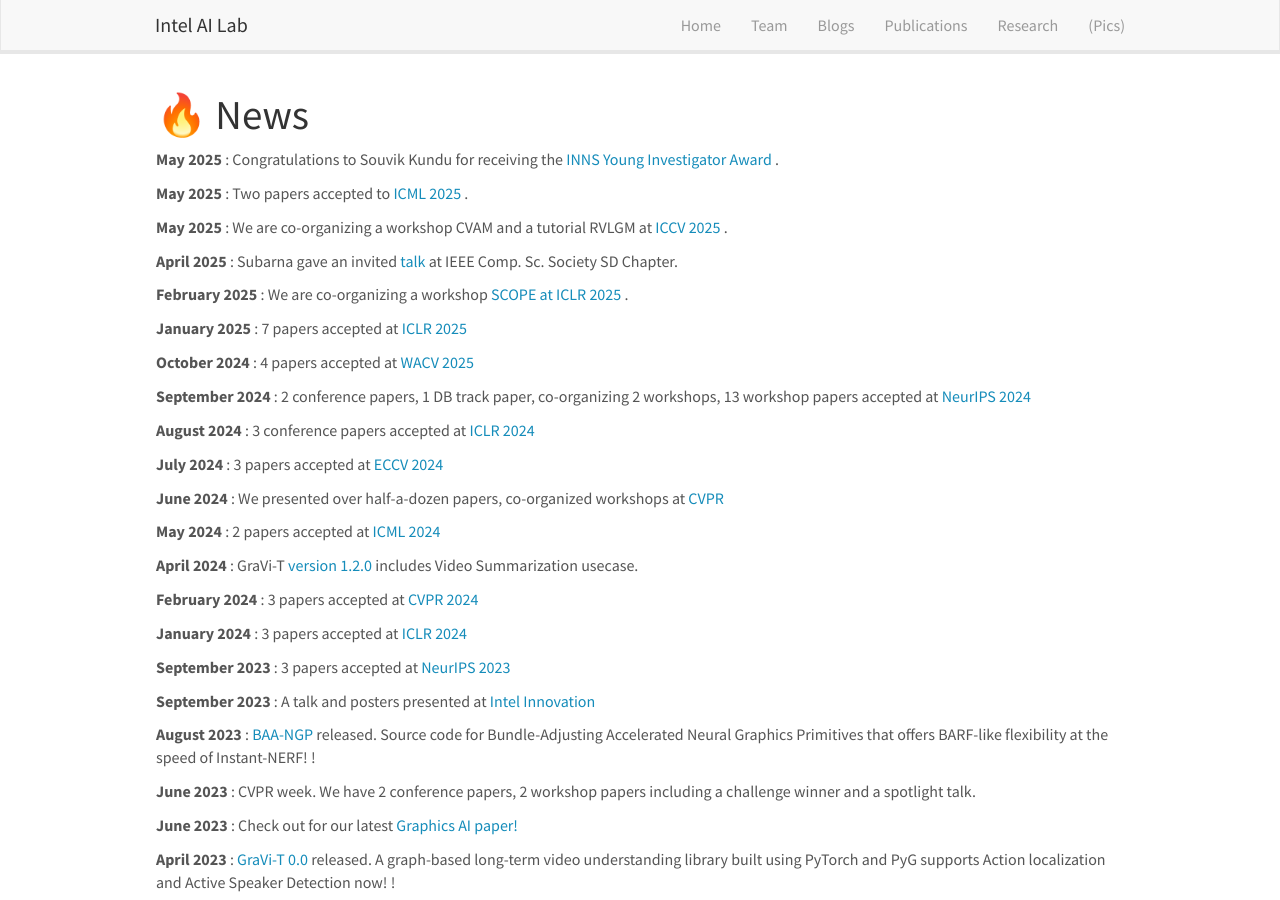
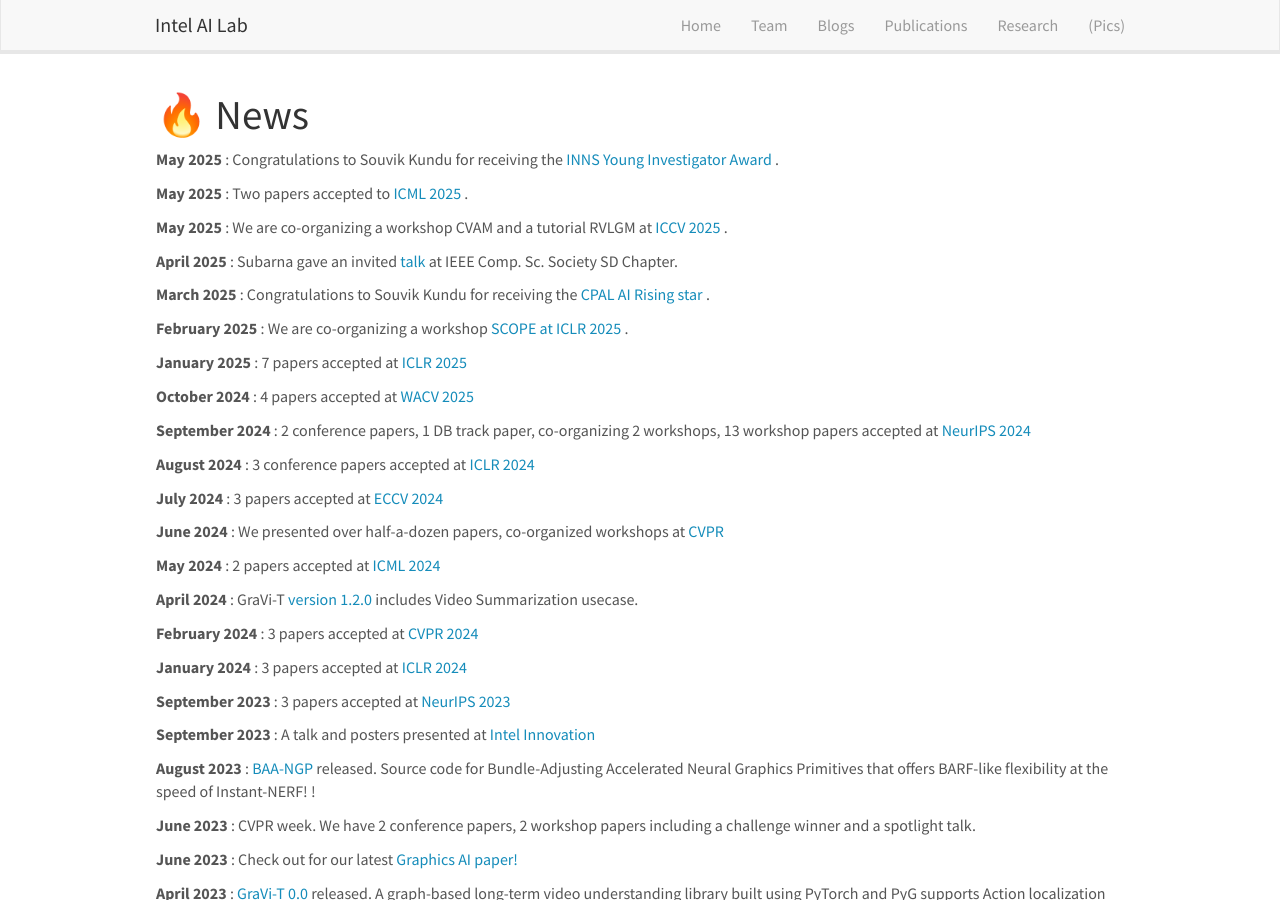
Before and after one commit to intelailabpage/intelailabpage.github.io, a Jekyll site: the page built from _pages/allnews.md, in a window 1280 px wide and 900 px high. Built offline with Jekyll 4.4.1, drawn with Linux system fonts in a browser that asks for light colours; nearby versions of some CDN libraries.

Commit message:
Update news.yml

```diff
--- a/_data/news.yml
+++ b/_data/news.yml
@@ -9,6 +9,9 @@
 
 - date: April 2025
   headline: Subarna gave an invited <a href="https://events.vtools.ieee.org/m/478569"> talk </a> at IEEE Comp. Sc. Society SD Chapter.
+
+- date: March 2025
+  headline: Congratulations to Souvik Kundu for receiving the <a href="https://cpal.cc/rising_stars_presentations/" > CPAL AI Rising star </a>.
 
 - date: February 2025
   headline: We are co-organizing a workshop <a href="https://scope-workshop.github.io/"> SCOPE at ICLR 2025 </a>.
```
